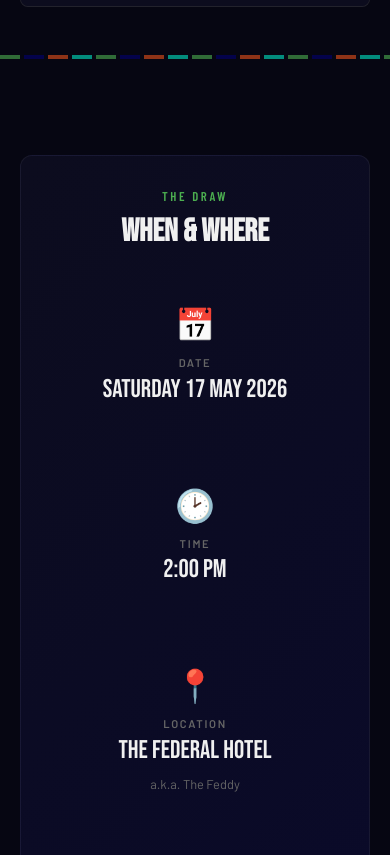
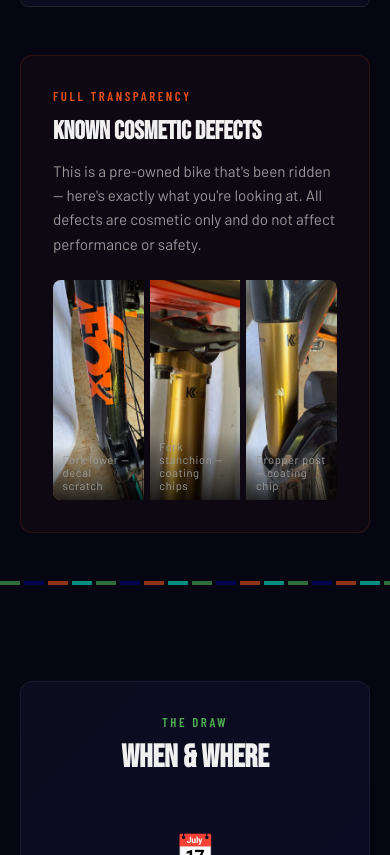
Before and after one commit to teddirussell/nrdw-raffle, a website: page public/index.html in a window 390 px wide. Shown: the part 3147-4002 px from the top of the page. Drawn offline with nearby package versions, Linux system fonts and the light colour scheme.

Commit message:
defects 2
"Known Cosmetic Defects" section — sits between the specs grid and the draw info, styled with a subtle orange border to match the honesty/transparency vibe. It includes:

A "Full Transparency" label and intro paragraph clarifying all defects are cosmetic only
3 defect photos in a grid with caption overlays describing each one: fork lower decal scratch, fork stanchion coating chips, and dropper post coating chip
All three photos are wired into the lightbox so they're tappable/zoomable (indices 12–14)
Mobile responsive — stacks to single column on small screens

```diff
--- a/public/index.html
+++ b/public/index.html
@@ -484,6 +484,7 @@
     .countdown-bar { gap: 1rem; }
     .countdown-number { font-size: 2rem; }
     .lightbox-nav { padding: 0.5rem; font-size: 1.5rem; }
+    .defect-grid { grid-template-columns: 1fr !important; }
   }
   /* === TICKET FORM === */
   .ticket-form-wrap {
@@ -718,6 +719,29 @@
       <div class="spec-value"><span class="teal">Syncros Carbon</span></div>
     </div>
   </div>
+
+  <!-- Condition / Defects -->
+  <div style="margin-top:3rem; padding:2rem; border:1px solid rgba(232,81,26,0.15); border-radius:12px; background:rgba(232,81,26,0.04);">
+    <p class="section-label" style="color:var(--scott-orange);">Full Transparency</p>
+    <h3 style="font-family:'Bebas Neue',sans-serif; font-size:1.6rem; margin-bottom:0.75rem;">Known Cosmetic Defects</h3>
+    <p style="color:var(--text-muted); font-size:0.95rem; line-height:1.6; margin-bottom:1.5rem;">
+      This is a pre-owned bike that's been ridden — here's exactly what you're looking at. All defects are cosmetic only and do not affect performance or safety.
+    </p>
+    <div style="display:grid; grid-template-columns:repeat(3,1fr); gap:6px; border-radius:8px; overflow:hidden;">
+      <div style="position:relative; overflow:hidden; cursor:pointer;" onclick="openLightbox(12)">
+        <img src="img/IMG_0785.jpg" alt="Fork lower leg — decal scratch" style="width:100%; height:220px; object-fit:cover; display:block; transition:transform 0.3s ease;" onmouseover="this.style.transform='scale(1.05)'" onmouseout="this.style.transform='scale(1)'">
+        <span style="position:absolute; bottom:0; left:0; right:0; padding:0.5rem 0.6rem; background:linear-gradient(transparent,rgba(0,0,0,0.8)); font-size:0.7rem; color:var(--text-muted); letter-spacing:0.05em;">Fork lower — decal scratch</span>
+      </div>
+      <div style="position:relative; overflow:hidden; cursor:pointer;" onclick="openLightbox(13)">
+        <img src="img/IMG_0784.jpg" alt="Fork stanchion — anodising chips" style="width:100%; height:220px; object-fit:cover; display:block; transition:transform 0.3s ease;" onmouseover="this.style.transform='scale(1.05)'" onmouseout="this.style.transform='scale(1)'">
+        <span style="position:absolute; bottom:0; left:0; right:0; padding:0.5rem 0.6rem; background:linear-gradient(transparent,rgba(0,0,0,0.8)); font-size:0.7rem; color:var(--text-muted); letter-spacing:0.05em;">Fork stanchion — coating chips</span>
+      </div>
+      <div style="position:relative; overflow:hidden; cursor:pointer;" onclick="openLightbox(14)">
+        <img src="img/IMG_0783.jpg" alt="Dropper post — anodising chip" style="width:100%; height:220px; object-fit:cover; display:block; transition:transform 0.3s ease;" onmouseover="this.style.transform='scale(1.05)'" onmouseout="this.style.transform='scale(1)'">
+        <span style="position:absolute; bottom:0; left:0; right:0; padding:0.5rem 0.6rem; background:linear-gradient(transparent,rgba(0,0,0,0.8)); font-size:0.7rem; color:var(--text-muted); letter-spacing:0.05em;">Dropper post — coating chip</span>
+      </div>
+    </div>
+  </div>
 </section>
 
 <div class="stripe-divider"></div>
@@ -906,7 +930,8 @@
     'img/IMG_1050.jpg','img/IMG_1054.jpg','img/IMG_1055.jpg',
     'img/IMG_1051.jpg','img/IMG_1052.jpg','img/IMG_1059.jpg',
     'img/IMG_1056.jpg','img/IMG_1057.jpg','img/IMG_1058.jpg',
-    'img/IMG_1060.jpg','img/IMG_1061.jpg','img/IMG_1053.jpg'
+    'img/IMG_1060.jpg','img/IMG_1061.jpg','img/IMG_1053.jpg',
+    'img/IMG_0785.jpg','img/IMG_0784.jpg','img/IMG_0783.jpg'
   ];
   let currentImg = 0;
 
```
